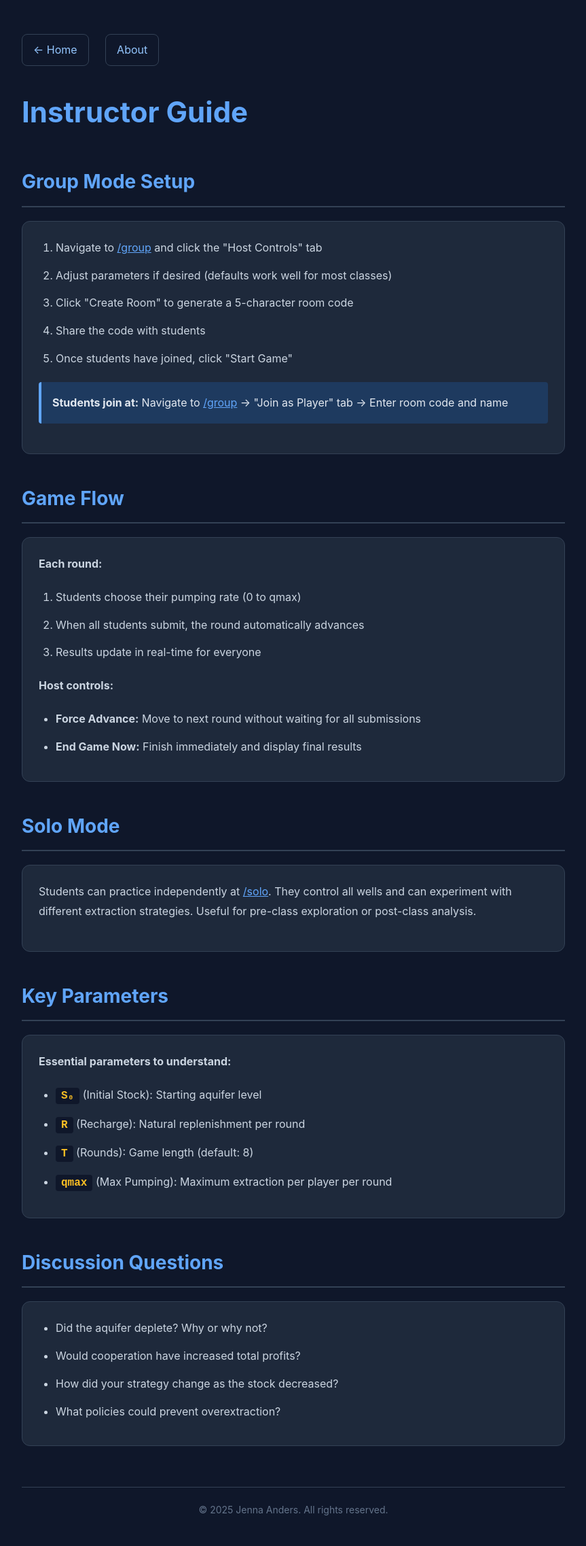
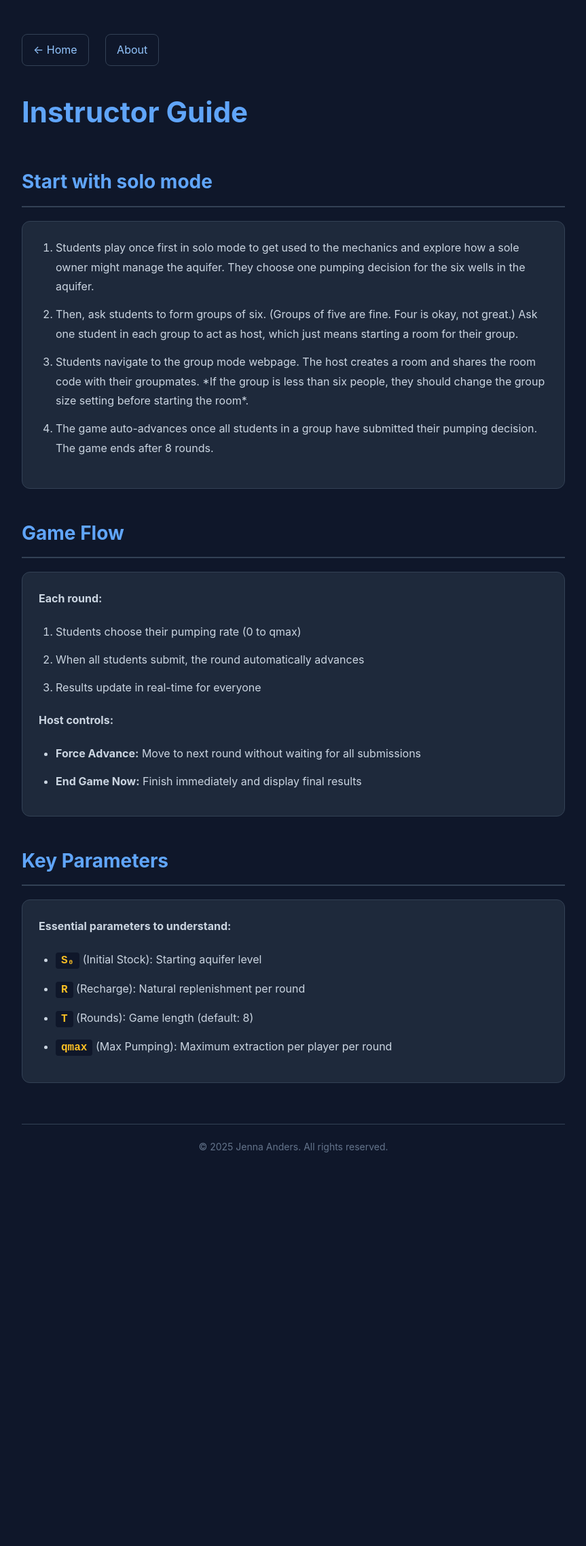
Before and after one commit to jenna-anders/resources, a Flask app: page /instructor in a window 1280 px wide. Shown: the whole page at 68% size, without its empty margins (208-1071 px from the left). After the commit the page ends 1695 px from the top, so only its background shows below. Run offline with Flask 3, Linux system fonts and the light colour scheme.

Commit message:
Update instructor.html

```diff
--- a/templates/instructor.html
+++ b/templates/instructor.html
@@ -105,20 +105,16 @@
 
         <h1>Instructor Guide</h1>
 
-        <h2>Group Mode Setup</h2>
+        <h2>Start with solo mode</h2>
 
         <div class="card">
             <ol>
-                <li>Navigate to <a href="/group" style="color: #60a5fa;">/group</a> and click the "Host Controls" tab</li>
-                <li>Adjust parameters if desired (defaults work well for most classes)</li>
-                <li>Click "Create Room" to generate a 5-character room code</li>
-                <li>Share the code with students</li>
-                <li>Once students have joined, click "Start Game"</li>
+                <li>Students play once first in solo mode to get used to the mechanics and explore how a sole owner might manage the aquifer. They choose one pumping decision for the six wells in the aquifer.</li>
+                <li>Then, ask students to form groups of six. (Groups of five are fine. Four is okay, not great.) Ask one student in each group to act as host, which just means starting a room for their group.</li>
+                <li>Students navigate to the group mode webpage. The host creates a room and shares the room code with their groupmates. *If the group is less than six people, they should change the group size setting before starting the room*. </li>
+                <li>The game auto-advances once all students in a group have submitted their pumping decision. The game ends after 8 rounds.</li>
             </ol>
 
-            <div class="highlight">
-                <strong>Students join at:</strong> Navigate to <a href="/group" style="color: #60a5fa;">/group</a> → "Join as Player" tab → Enter room code and name
-            </div>
         </div>
 
         <h2>Game Flow</h2>
@@ -138,16 +134,6 @@
             </ul>
         </div>
 
-        <h2>Solo Mode</h2>
-
-        <div class="card">
-            <p>
-                Students can practice independently at <a href="/solo" style="color: #60a5fa;">/solo</a>.
-                They control all wells and can experiment with different extraction strategies.
-                Useful for pre-class exploration or post-class analysis.
-            </p>
-        </div>
-
         <h2>Key Parameters</h2>
 
         <div class="card">
@@ -160,17 +146,6 @@
             </ul>
         </div>
 
-        <h2>Discussion Questions</h2>
-
-        <div class="card">
-            <ul style="margin-left: 25px; color: #cbd5e1; margin-bottom: 0;">
-                <li>Did the aquifer deplete? Why or why not?</li>
-                <li>Would cooperation have increased total profits?</li>
-                <li>How did your strategy change as the stock decreased?</li>
-                <li>What policies could prevent overextraction?</li>
-            </ul>
-        </div>
-
         <footer>
             © 2025 Jenna Anders. All rights reserved.
         </footer>
```
